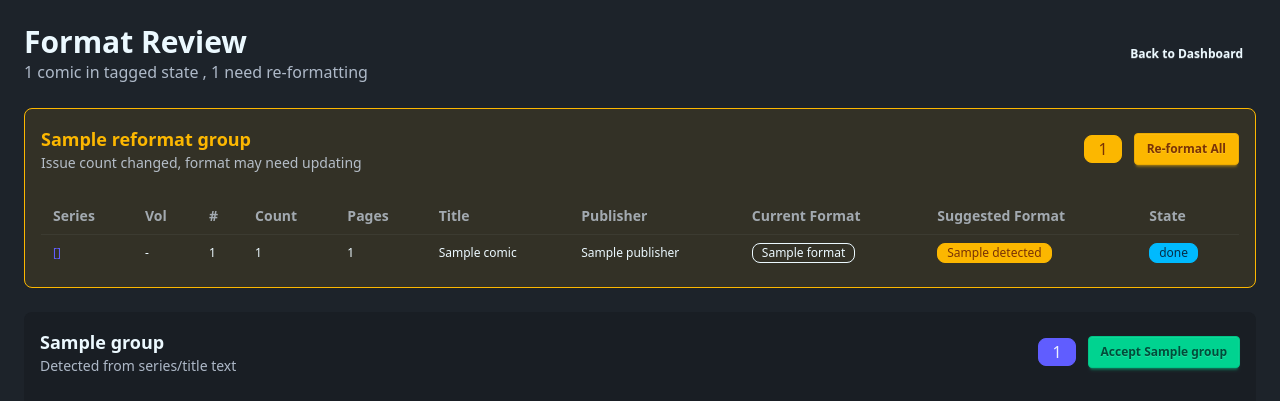
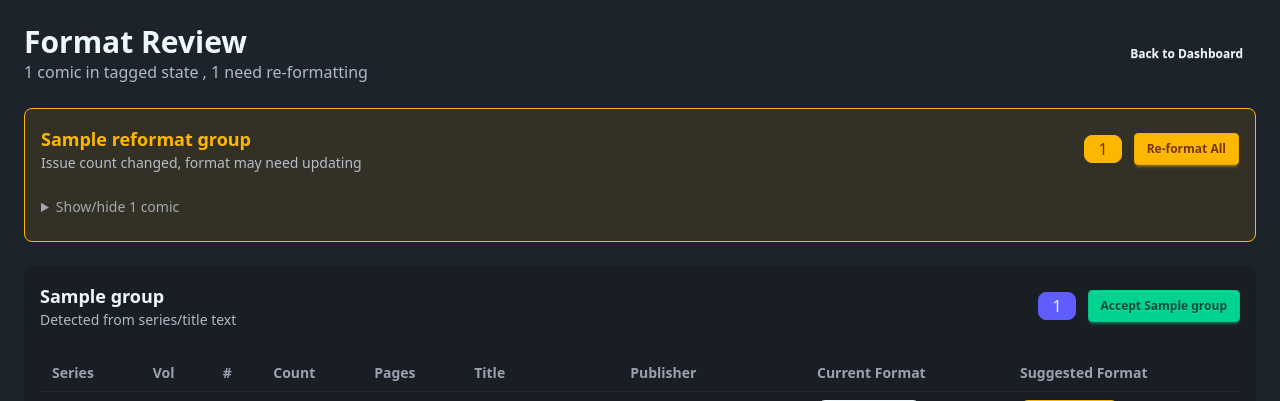
Before and after one commit to Nadiar/ComicManager, a Django app: template templates/core/format_review.html in a window 1280 px wide. Shown: the part 66-467 px from the top of the page. Run offline with Django 5.2, Linux system fonts and the light colour scheme; the template is opened without the code that fills it: most values are stand-ins (such as "Sample title", 1, 10 or a date in 2020); style sheets or scripts are compiled from the project's sources; parts of the project's set-up code (start-up, migrations or seed data) failed here and were passed over.

Commit message:
Make Needs Re-format section collapsible on format review page

```diff
--- a/templates/core/format_review.html
+++ b/templates/core/format_review.html
@@ -21,7 +21,7 @@
   {% if reformat_group %}
   <div class="card bg-warning/10 border border-warning">
     <div class="card-body p-4">
-      <div class="flex justify-between items-center mb-4">
+      <div class="flex justify-between items-center">
         <div>
           <h3 class="font-bold text-warning text-lg">{{ reformat_group.name }}</h3>
           <p class="text-sm text-base-content/70">Issue count changed, format may need updating</p>
@@ -39,6 +39,10 @@
           </button>
         </div>
       </div>
+      <details class="mt-4">
+        <summary class="cursor-pointer text-sm text-base-content/60 select-none mb-2">
+          Show/hide {{ reformat_group.count }} comic{{ reformat_group.count|pluralize }}
+        </summary>
       <div class="overflow-x-auto">
         <table class="table table-sm table-zebra">
           <thead>
@@ -91,6 +95,7 @@
           </tbody>
         </table>
       </div>
+      </details>
     </div>
   </div>
   {% endif %}
```
